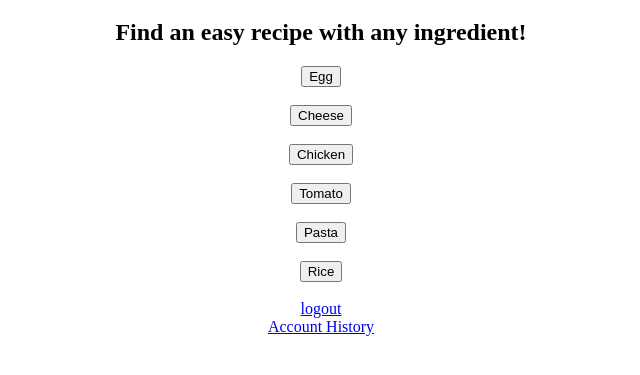
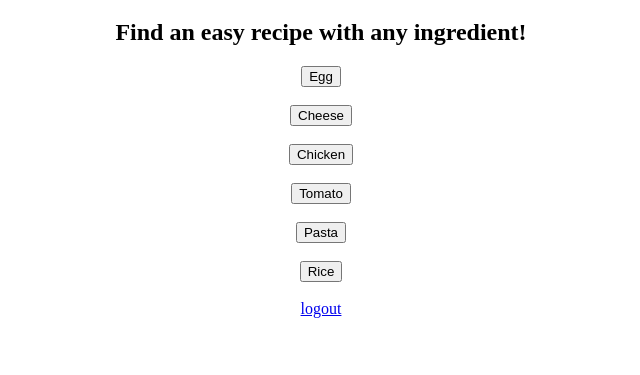
Before and after one commit to comp426-2022-fall/a99-group23, a website: page frontend/checklist.html in a window 1280 px wide. Shown: the part 61-436 px from the top of the page, without its empty margins (319-959 px from the left). Drawn offline with Linux system fonts and the light colour scheme.

Commit message:
deleted link

```diff
--- a/frontend/checklist.html
+++ b/frontend/checklist.html
@@ -42,7 +42,6 @@
         <br>
         <a href='./login.html'>logout </a>
         <br>
-        <a href='./account-history.html'>Account History </a>
     </body>
 </body>
 </html>
```
